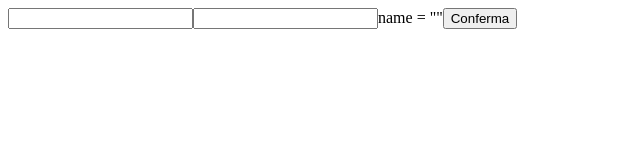
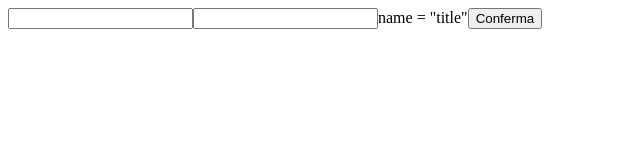
Before and after one commit to GianniVita/react-post-form, a React (Vite) app: page / in a window 1280 px wide. Shown: the top 160 px of the page, without its empty margins (0-640 px from the left). Built offline with nearby package versions, Linux system fonts and the light colour scheme.

Commit message:
Update input field in App component to set name attribute for title

```diff
--- a/src/App.jsx
+++ b/src/App.jsx
@@ -62,7 +62,8 @@ const name = e.target.name
           />
          <input
          type="text" />
-          name = ""
+          name = "title"
+
 
         <button type='submit'>Conferma</button>
         </form>
```
